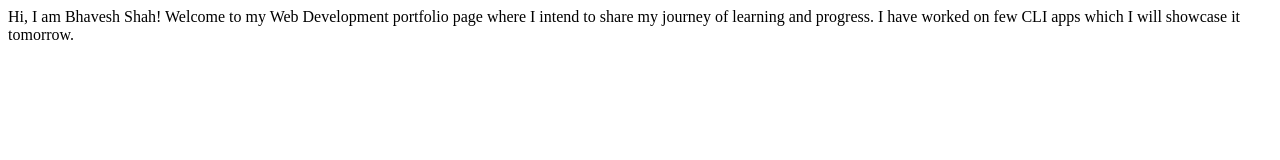
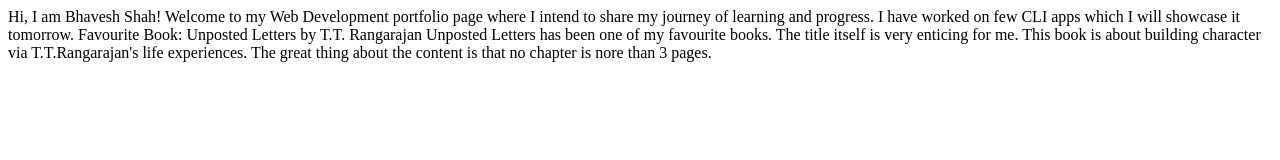
Before and after one commit to bhavesh-webdeveloper/bhavesh-shah-portfolio-site, a plain HTML site: page index.html in a window 1280 px wide. Drawn offline with Linux system fonts and the light colour scheme.

Commit message:
update: added details of my fav book

```diff
--- a/index.html
+++ b/index.html
@@ -11,5 +11,9 @@
     Welcome to my Web Development portfolio page where I intend to share my journey of learning and progress.
 
     I have worked on few CLI apps which I will showcase it tomorrow.
+
+    Favourite Book: Unposted Letters by T.T. Rangarajan
+    Unposted Letters has been one of my favourite books. The title itself is very enticing for me. This book is about building character via T.T.Rangarajan's life experiences. The great thing about the content is that no chapter is nore than 3 pages.
+
 </body>
 </html>
```
